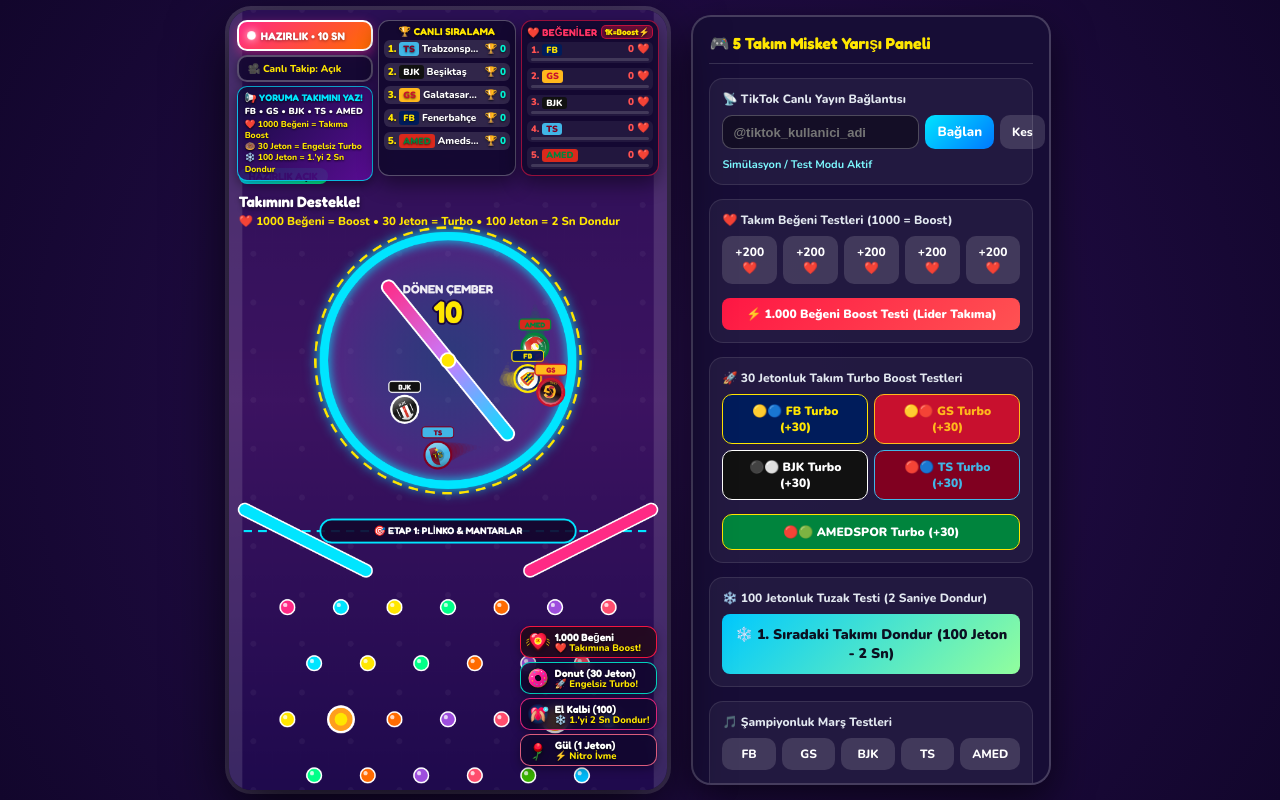
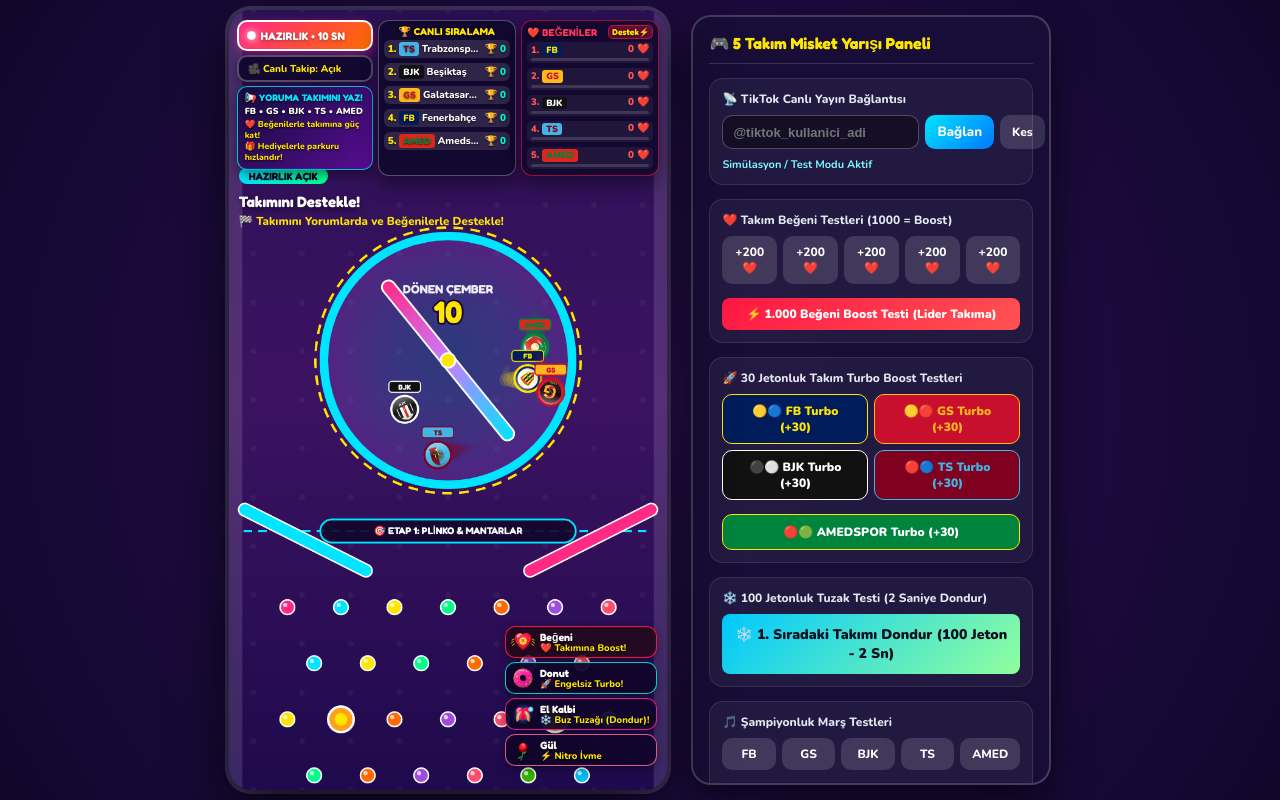
Before and after one commit to justalpay/tiktok-marble-race-takimlar, a website: page public/index.html in a window 1280 px wide. Drawn offline with nearby package versions, Linux system fonts and the light colour scheme; no server answers.

Commit message:
fix(perf & policy): optimize HUD rendering to 5Hz throttle, remove heavy backdrop-filter blur, replace risky engagement texts with TikTok compliant labels

```diff
--- a/public/game.js
+++ b/public/game.js
@@ -1931,7 +1931,7 @@ function resetToLobby() {
     centerBanner.classList.remove('hidden');
     document.getElementById('bannerBadge').textContent = 'HAZIRLIK AÇIK';
     document.getElementById('bannerMain').textContent = 'Takımını Destekle!';
-    document.getElementById('bannerSub').textContent = '❤️ 1000 Beğeni = Boost • 30 Jeton = Turbo • 100 Jeton = 2 Sn Dondur';
+    document.getElementById('bannerSub').textContent = '🏁 Takımını Yorumlarda ve Beğenilerle Destekle!';
   }
 }
 
@@ -2124,8 +2124,6 @@ function drawLobbyRing() {
   // Dış renkli kalın halka
   ctx.lineWidth = 14;
   ctx.strokeStyle = '#00E5FF';
-  ctx.shadowColor = '#00E5FF';
-  ctx.shadowBlur = 18;
   ctx.stroke();
 
   // Kesikli dış süs halkası
@@ -2136,7 +2134,6 @@ function drawLobbyRing() {
   ctx.arc(RING_CENTER_X, RING_CENTER_Y, RING_RADIUS + 14, 0, Math.PI * 2);
   ctx.stroke();
   ctx.setLineDash([]);
-  ctx.shadowBlur = 0;
 
   // Ortadaki Dönen Mor Çubuk
   const barLen = RING_RADIUS - 38;
@@ -2531,7 +2528,14 @@ function updateLikesHUD() {
   listEl.innerHTML = html;
 }
 
-function updateHUD() {
+let lastHudThrottleTime = 0;
+function updateHUD(force = false) {
+  const now = performance.now();
+  if (!force && (now - lastHudThrottleTime < 160)) {
+    return;
+  }
+  lastHudThrottleTime = now;
+
   updateLikesHUD();
   const sorted = [...marbles].sort((a, b) => b.y - a.y);
   const listEl = document.getElementById('liveLeaderboard');
@@ -2970,6 +2974,18 @@ function setupPanelControls() {
     });
   }
 
+  // TikTok Güvenli Mod / Hediye Şeridini Gizle-Göster
+  const toggleLegendBtn = document.getElementById('toggleLegendBtn');
+  if (toggleLegendBtn) {
+    toggleLegendBtn.addEventListener('click', () => {
+      const bar = document.querySelector('.gift-legend-bar');
+      if (bar) {
+        bar.classList.toggle('hidden');
+        toggleLegendBtn.textContent = bar.classList.contains('hidden') ? '👁️ Hediye Şeridini Göster' : '👁️ Hediye Şeridini Gizle';
+      }
+    });
+  }
+
   // Ses Sürgüsü
   const volSlider = document.getElementById('panelVolumeSlider');
   if (volSlider) {
@@ -3109,7 +3125,7 @@ if (isObsClient && socket) {
           centerBanner.classList.remove('hidden');
           document.getElementById('bannerBadge').textContent = 'HAZIRLIK AÇIK';
           document.getElementById('bannerMain').textContent = 'Takımını Destekle!';
-          document.getElementById('bannerSub').textContent = '❤️ 1000 Beğeni = Boost • 30 Jeton = Turbo • 100 Jeton = 2 Sn Dondur';
+          document.getElementById('bannerSub').textContent = '🏁 Takımını Yorumlarda ve Beğenilerle Destekle!';
         }
         sfx.stopAnthem(true);
       }
--- a/public/index.html
+++ b/public/index.html
@@ -29,7 +29,7 @@
           <div class="join-call-text">
             <strong>📢 YORUMA TAKIMINI YAZ!</strong>
             <span class="join-teams-sub">FB • GS • BJK • TS • AMED</span>
-            <span id="joinRuleHint">❤️ 1000 Beğeni = Takıma Boost<br/>🍩 30 Jeton = Engelsiz Turbo<br/>❄️ 100 Jeton = 1.'yi 2 Sn Dondur</span>
+            <span id="joinRuleHint">❤️ Beğenilerle takımına güç kat!<br/>🎁 Hediyelerle parkuru hızlandır!</span>
           </div>
         </div>
       </div>
@@ -48,7 +48,7 @@
         <div class="leaderboard-box likes-box">
           <div class="lb-header" style="color:#FF3366; display:flex; align-items:center; justify-content:space-between; gap:2px;">
             <span>❤️ BEĞENİLER</span>
-            <span class="lb-sub-badge">1K=Boost⚡</span>
+            <span class="lb-sub-badge">Destek⚡</span>
           </div>
           <div id="likesLeaderboard" class="lb-list">
             <!-- JS ile 5 Takımın beğenileri ve ilerleme çubuğu -->
@@ -63,7 +63,7 @@
       <div id="centerBanner" class="center-banner">
         <div class="banner-badge" id="bannerBadge">HAZIRLIK AÇIK</div>
         <div class="banner-main" id="bannerMain">Takımını Destekle!</div>
-        <div class="banner-sub" id="bannerSub">❤️ 1000 Beğeni = Boost • 30 Jeton = Turbo • 100 Jeton = 2 Sn Dondur</div>
+        <div class="banner-sub" id="bannerSub">🏁 Takımını Yorumlarda ve Beğenilerle Destekle!</div>
       </div>
 
       <!-- Oyun Sonu Şampiyonluk & Marş Modalı -->
@@ -75,38 +75,38 @@
 
       <!-- Sağ Kenar Dikey Hediye Güçleri Şeridi (Sola Çekilmiş & Tam Okunaklı) -->
       <div class="gift-legend-bar">
-        <!-- 1.000 Beğeni Hedefi -->
+        <!-- Beğeni Hedefi -->
         <div class="legend-item tier-like">
-          <img class="leg-gift-img" src="/images/like_heart.svg" alt="1000 Beğeni" />
+          <img class="leg-gift-img" src="/images/like_heart.svg" alt="Beğeni" />
           <div class="leg-info">
-            <span class="leg-name">1.000 Beğeni</span>
+            <span class="leg-name">Beğeni</span>
             <span class="leg-power">❤️ Takımına Boost!</span>
           </div>
         </div>
 
-        <!-- 30 Jeton: Donut -->
+        <!-- Donut -->
         <div class="legend-item tier-3">
           <img class="leg-gift-img" src="/images/donut.svg" alt="Donut" />
           <div class="leg-info">
-            <span class="leg-name">Donut (30 Jeton)</span>
+            <span class="leg-name">Donut</span>
             <span class="leg-power">🚀 Engelsiz Turbo!</span>
           </div>
         </div>
 
-        <!-- 100 Jeton: El Kalbi -->
+        <!-- El Kalbi -->
         <div class="legend-item tier-glove">
           <img class="leg-gift-img" src="/images/hand_heart.svg" alt="El Kalbi" />
           <div class="leg-info">
-            <span class="leg-name">El Kalbi (100)</span>
-            <span class="leg-power">❄️ 1.'yi 2 Sn Dondur!</span>
+            <span class="leg-name">El Kalbi</span>
+            <span class="leg-power">❄️ Buz Tuzağı (Dondur)!</span>
           </div>
         </div>
 
-        <!-- 1 Jeton: Gül -->
+        <!-- Gül -->
         <div class="legend-item tier-1">
           <img class="leg-gift-img" src="/images/rose.svg" alt="Gül" />
           <div class="leg-info">
-            <span class="leg-name">Gül (1 Jeton)</span>
+            <span class="leg-name">Gül</span>
             <span class="leg-power">⚡ Nitro İvme</span>
           </div>
         </div>
@@ -188,6 +188,13 @@
       </div>
 
       <div class="panel-section">
+        <label>🛡️ TikTok Güvenli Mod (Anti-Ban)</label>
+        <button id="toggleLegendBtn" class="btn-secondary" style="width:100%; background:rgba(0, 245, 212, 0.15); border:1.5px solid #00F5D4; color:#00F5D4; font-weight:800; padding:8px; border-radius:8px;">
+          👁️ Hediye Şeridini Gizle / Göster
+        </button>
+      </div>
+
+      <div class="panel-section">
         <label>🔊 Ses Seviyesi</label>
         <div class="input-row" style="align-items:center;">
           <input type="range" id="panelVolumeSlider" class="panel-volume-slider" min="0" max="100" value="25" />
--- a/public/style.css
+++ b/public/style.css
@@ -3,6 +3,10 @@
   margin: 0;
   padding: 0;
   user-select: none;
+}
+
+.hidden {
+  display: none !important;
 }
 
 body {
@@ -127,9 +131,8 @@ body.obs-mode .sound-control-row {
   align-items: center;
   width: 100%;
   height: 27px;
-  background: rgba(18, 8, 46, 0.86);
+  background: rgba(18, 8, 46, 0.94);
   border: 2px solid rgba(255, 255, 255, 0.28);
-  backdrop-filter: blur(6px);
   border-radius: 10px;
   padding: 0 9px;
   font-size: 10px;
@@ -148,9 +151,8 @@ body.obs-mode .sound-control-row {
   gap: 4px;
   width: 100%;
   height: 27px;
-  background: rgba(18, 8, 46, 0.86);
+  background: rgba(18, 8, 46, 0.94);
   border: 2px solid rgba(255, 255, 255, 0.28);
-  backdrop-filter: blur(6px);
   border-radius: 10px;
   padding: 0 7px 0 4px;
   box-shadow: 0 3px 8px rgba(0,0,0,0.35);
@@ -231,11 +233,10 @@ body.obs-mode .hud-top-right {
 .leaderboard-box {
   flex: 1;
   min-width: 0;
-  background: rgba(18, 8, 46, 0.9);
+  background: rgba(18, 8, 46, 0.94);
   border: 1.5px solid rgba(255, 255, 255, 0.28);
   border-radius: 11px;
   padding: 4px 5px;
-  backdrop-filter: blur(8px);
   box-shadow: 0 8px 20px rgba(0, 0, 0, 0.45);
 }
 
@@ -465,8 +466,7 @@ body.obs-mode .center-banner {
 .podium-modal {
   position: absolute;
   inset: 0;
-  background: rgba(14, 5, 36, 0.78);
-  backdrop-filter: blur(6px);
+  background: rgba(14, 5, 36, 0.92);
   display: flex;
   align-items: center;
   justify-content: center;
@@ -661,11 +661,10 @@ body.obs-mode #stream-stage .gift-legend-bar {
   display: flex;
   align-items: center;
   gap: 5px;
-  background: rgba(16, 6, 44, 0.84);
+  background: rgba(16, 6, 44, 0.94);
   border: 1.5px solid rgba(255, 255, 255, 0.28);
   border-radius: 10px;
   padding: 3px 7px 3px 5px;
-  backdrop-filter: blur(4px);
   box-shadow: 0 3px 10px rgba(0, 0, 0, 0.35);
 }
 .legend-item.tier-like { border-color: rgba(255, 23, 68, 0.95); background: rgba(35, 10, 25, 0.85); }
```
